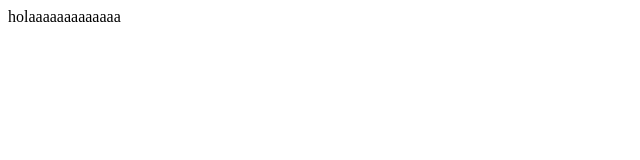
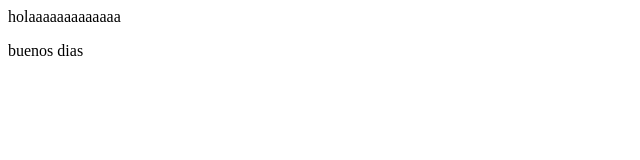
Before and after one commit to naimad22/primer-html-git-3417, a plain HTML site: page cv.html in a window 1280 px wide. Shown: the full height of the page, 0-640 px from the left. Drawn offline with Linux system fonts and the light colour scheme.

Commit message:
agregamos "buenos dias"

```diff
--- a/cv.html
+++ b/cv.html
@@ -8,5 +8,6 @@
   </head>
   <body>
     holaaaaaaaaaaaaa
+    <p>buenos dias</p>
   </body>
 </html>
```
